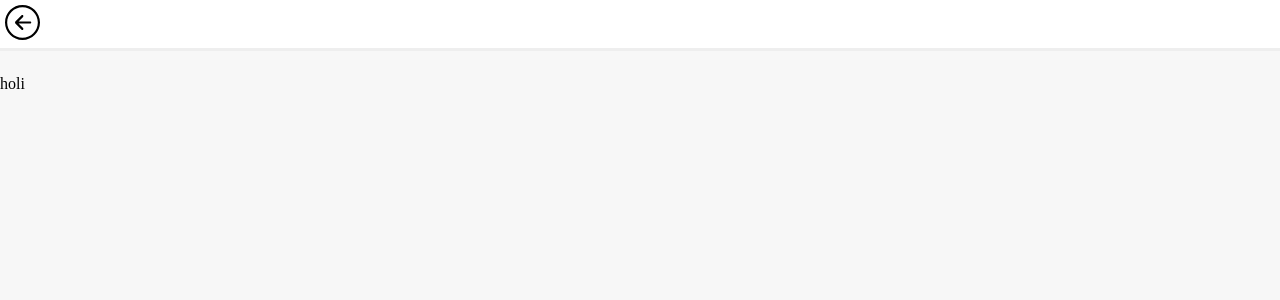
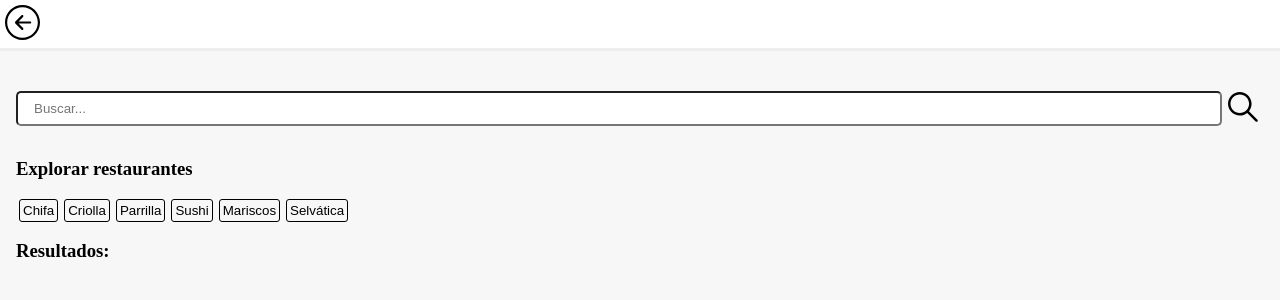
Before and after one commit to AnaflaviaDiaz/foodmap-react, a React (Create React App) app: page /search in a window 1280 px wide. Shown: the top 300 px of the page. Built offline with nearby package versions, Linux system fonts and the light colour scheme; a web font is replaced by a local one.

Commit message:
feat(closes #2): add search module and add form hook

```diff
--- a/package.json
+++ b/package.json
@@ -12,6 +12,7 @@
     "prettier": "^2.1.1",
     "react": "^16.13.1",
     "react-dom": "^16.13.1",
+    "react-hook-form": "^6.9.0",
     "react-redux": "^7.2.1",
     "react-router-dom": "^5.2.0",
     "react-scripts": "3.4.3",
--- a/src/components/search/Search.js
+++ b/src/components/search/Search.js
@@ -1,11 +1,55 @@
-import React from 'react'
+import React, { useState } from 'react';
+import SearchTypes from './SearchTypes/SearchTypes';
+import mirafloresRestaurants from '../../data/miraflores-restaurants.json';
+import './Search.scss';
+import './../../scss/module/button/BadgeButton.scss';
+import SearchList from './SearchList/SearchList';
+import Modal from './../modal/Modal';
+import SearchForm from './SearchForm/SearchForm';
+
+const initialInformationItemState = {
+  name: '',
+  address: '',
+  link: '',
+  img: '',
+}
+
+const getRestaurantList = (text = '') => {
+  return mirafloresRestaurants.filter((restaurant) => restaurant.filter.indexOf(text.toLowerCase()) > -1);
+};
 
 const Search = () => {
+  const [restaurantList, setRestaurantList] = useState([]);
+  const [showModal, setShowModal] = useState(false);
+  const [informationModal, setInformationModal] = useState(initialInformationItemState);
+
+  const handleShowModal = (value) => {
+    setShowModal(value);
+  };
+
+  const handleInformationModal = (information) => {
+    setInformationModal(information);
+  };
+
+  const onSubmit = (search) => {
+    setRestaurantList(getRestaurantList(search));
+  };
+
   return (
-    <div>
-      holi
+    <div className="Search">
+      <SearchForm onSubmit={onSubmit} />
+
+      <SearchTypes />
+
+      <h3>Resultados:</h3>
+      <SearchList getInformationModal={handleInformationModal}
+        onOpenModal={handleShowModal} restaurantList={restaurantList} />
+      {showModal && (
+        <Modal
+          informationModal={informationModal}
+          onCloseModal={handleShowModal} />)}
     </div>
-  )
+  );
 }
 
-export default Search
+export default Search;
--- a/src/components/search/Search.scss
+++ b/src/components/search/Search.scss
@@ -1,27 +1,3 @@
-@import './../../scss/variables.scss';
-
 .Search {
   padding: 1rem;
-
-  .search-container {
-    display: flex;
-
-    input {
-      width: 100%;
-      padding: 8px 16px;
-      box-sizing: border-box;
-      border-radius: 5px;
-    }
-
-    button {
-      border: none;
-      cursor: pointer;
-      background-color: transparent;
-    }
-  }
-
-  .restaurant-list {
-    padding: 1rem;
-    border-bottom: 1px solid $border-primary-color;
-  }
 }
--- /dev/null
+++ b/src/components/search/SearchForm/SearchForm.js
@@ -0,0 +1,23 @@
+import React from 'react';
+import { useForm } from 'react-hook-form';
+import { ReactComponent as SearchIcon } from './../../../assets/icons/loupe.svg';
+import './SearchForm.scss';
+
+const SearchForm = ({ onSubmit }) => {
+  const { register, handleSubmit } = useForm();
+
+  const onSubmitForm = ({ search }) => {
+    onSubmit(search);
+  };
+
+  return (
+    <form className="SearchForm mb-2" onSubmit={handleSubmit((e) => onSubmitForm(e))}>
+      <input type="text" placeholder="Buscar..." name="search" ref={register({ required: true, maxLength: 20 })} />
+      <button>
+        <SearchIcon height="30px" />
+      </button>
+    </form>
+  );
+}
+
+export default SearchForm;
--- /dev/null
+++ b/src/components/search/SearchForm/SearchForm.scss
@@ -0,0 +1,16 @@
+.SearchForm {
+  display: flex;
+
+  input {
+    width: 100%;
+    padding: 8px 16px;
+    box-sizing: border-box;
+    border-radius: 5px;
+  }
+
+  button {
+    border: none;
+    cursor: pointer;
+    background-color: transparent;
+  }
+}
--- /dev/null
+++ b/src/components/search/SearchItem/SearchItem.js
@@ -0,0 +1,17 @@
+import React from 'react';
+import './SearchItem.scss';
+
+const SearchItem = ({ restaurant, getInformationModal, onOpenModal }) => {
+  const { id, name } = restaurant;
+
+  const setInformationModal = () => {
+    getInformationModal(restaurant);
+    onOpenModal(true);
+  };
+
+  return (
+    <div className="SearchItem" onClick={setInformationModal} key={id}>{name}</div>
+  );
+};
+
+export default SearchItem;
--- /dev/null
+++ b/src/components/search/SearchItem/SearchItem.scss
@@ -0,0 +1,6 @@
+@import '../../../scss/variables.scss';
+
+.SearchItem {
+  padding: 1rem;
+  border-bottom: 1px solid $border-primary-color;
+}
--- /dev/null
+++ b/src/components/search/SearchList/SearchList.js
@@ -0,0 +1,17 @@
+import React from 'react';
+import SearchItem from '../SearchItem/SearchItem';
+
+const SearchList = ({ restaurantList, getInformationModal, onOpenModal }) => {
+  return (
+    <div className="SearchList">
+      {restaurantList.length ? (
+        restaurantList.map((restaurant) =>
+          <SearchItem key={restaurant.id} restaurant={restaurant} getInformationModal={getInformationModal}
+            onOpenModal={onOpenModal} />
+        )
+      ) : ''}
+    </div>
+  );
+};
+
+export default SearchList;
--- /dev/null
+++ b/src/components/search/SearchTypes/SearchTypes.js
@@ -0,0 +1,17 @@
+import React from 'react';
+import restaurantsTypes from '../../../data/restaurant-types.json';
+import './../../../scss/module/button/BadgeButton.scss';
+import './SearchTypes.scss';
+
+const SearchTypes = () => {
+  return (
+    <div className="Types">
+      <h3>Explorar restaurantes</h3>
+        {restaurantsTypes.map((type) => (
+          <button key={type.id} className="BadgeButton">{type.name}</button>
+        ))}
+    </div>
+  );
+};
+
+export default SearchTypes;
```
Also changed, not shown: src/components/search/SearchTypes/SearchTypes.scss (renamed from src/components/search/SearchRestaurantsTypes/SearchRestaurantsTypes.scss), 1 other file (tests, documents, lock files or other folders).
